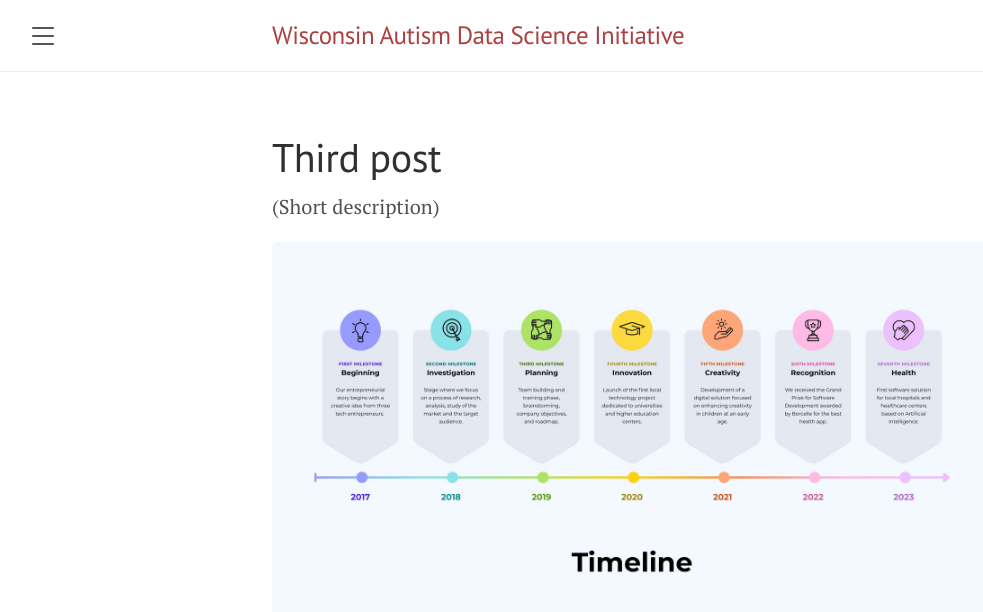
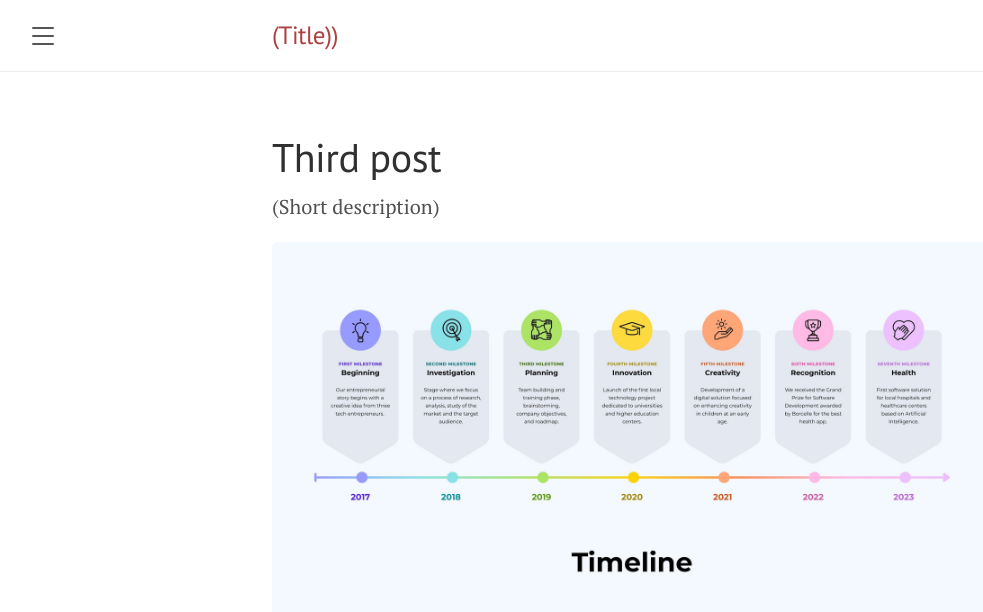
Before and after one commit to cmdavis22/Test-website, a Jekyll site: the page built from docs/draft-posts/2026-04-13-third-post.md, in a window 1280 px wide. Shown: the top 612 px of the page, without its empty margins (8-991 px from the left). Built offline with Jekyll 4.4.1, drawn with Linux system fonts in a browser that asks for light colours.

Commit message:
update title

```diff
--- a/docs/_config.yml
+++ b/docs/_config.yml
@@ -1,7 +1,7 @@
 # Setup
-title:               Wisconsin Autism Data Science Initiative
+title:               (Title))
 tagline:             #'(subtitle)'
-description:         'ADSI at UW-Madison'
+description:         'Title'
 url:                 https://cmdavis22.github.io
 baseurl:             '/test-website'
 paginate:            5
```
